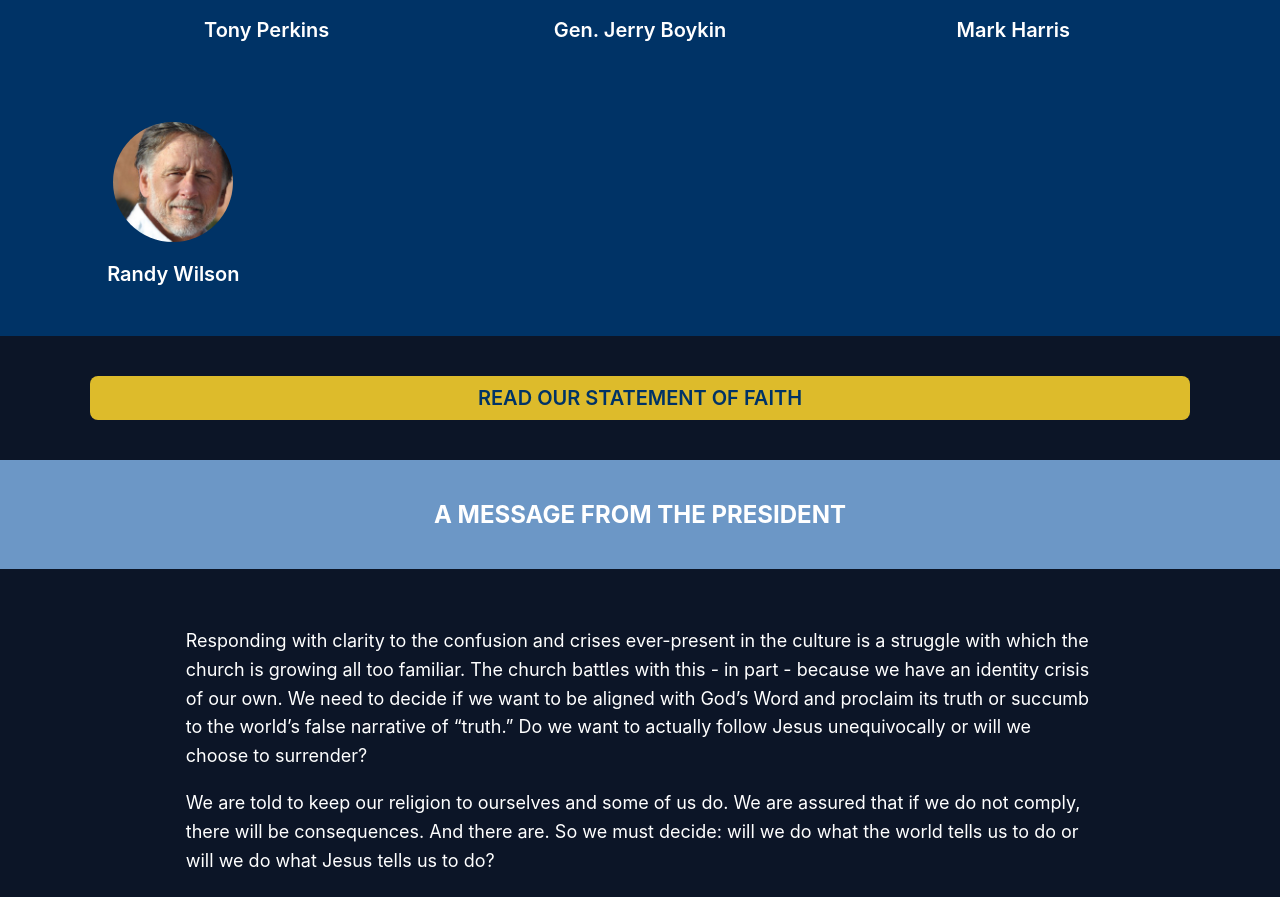
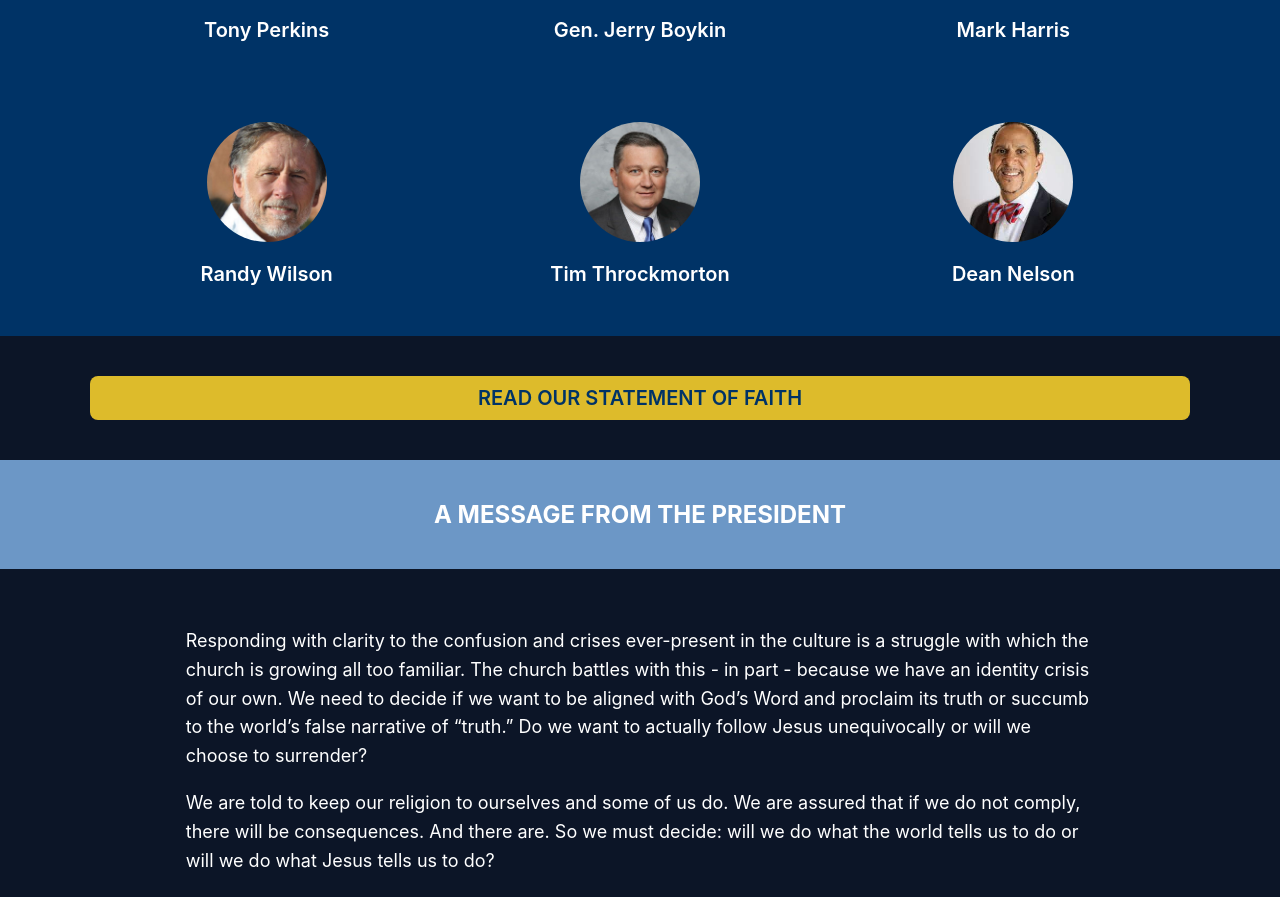
Before and after one commit to FamilyResearchCouncil/acm.frc.org, a Next.js app: page /about-us in a window 1280 px wide. Shown: the part 1203-2100 px from the top of the page. Built offline with nearby package versions, Linux system fonts and the light colour scheme.

Commit message:
add staff listings and link to S.O.F

```diff
--- a/components/subComponents/staffList.js
+++ b/components/subComponents/staffList.js
@@ -36,11 +36,14 @@ const StaffListing = () => (
             <StaffLink href="https://www.frc.org/tony-perkins" imgageUrl="/img/headshots/tony-perkins.jpg" staffName="Tony Perkins"/>
             <StaffLink href="https://www.frc.org/biography/william-boykin" imgageUrl="/img/headshots/general-boykin.jpg" staffName="Gen. Jerry Boykin"/>
             <StaffLink href="https://www.frc.org/staff" imgageUrl="/img/headshots/mark-harris.jpg" staffName="Mark Harris"/>
+            <StaffLink href="https://www.frc.org/randy-wilson" imgageUrl="/img/headshots/randy-wilson.jpg" staffName="Randy Wilson"/>
+            <StaffLink href="https://www.frc.org/staff" imgageUrl="/img/headshots/tim-throckmorton.jpg" staffName="Tim Throckmorton"/>
+            <StaffLink href="https://www.frc.org/staff" imgageUrl="/img/headshots/dean-nelson.jpg" staffName="Dean Nelson"/>
         </ExecGrid>
-        <br /><br /><br />
-        <StaffGrid>
-            <StaffLink href="https://www.frc.org/randy-wilson" imgageUrl="/img/headshots/randy-wilson.jpg" staffName="Randy Wilson"/>
-        </StaffGrid>
+        {/*<br /><br /><br />*/}
+        {/*<StaffGrid>*/}
+        {/*    <StaffLink href="https://www.frc.org/randy-wilson" imgageUrl="/img/headshots/randy-wilson.jpg" staffName="Randy Wilson"/>*/}
+        {/*</StaffGrid>*/}
     </>
 );
 
--- a/pages/about-us.js
+++ b/pages/about-us.js
@@ -67,7 +67,7 @@ let AboutUs = () => (
         </StyledPrimaryBlueSection>
         <StyledDarkBlueSection>
             <StyledContentContainer>
-                <GoldLink href="/" displayName="READ OUR STATEMENT OF FAITH" />
+                <GoldLink href="https://www.frc.org/get.cfm?i=LK22A15" displayName="READ OUR STATEMENT OF FAITH" />
             </StyledContentContainer>
         </StyledDarkBlueSection>
         <StyledLightBlueSection>
```
Also changed, not shown: public/img/headshots/dean-nelson.jpg (added), public/img/headshots/tim-throckmorton.jpg (added).
